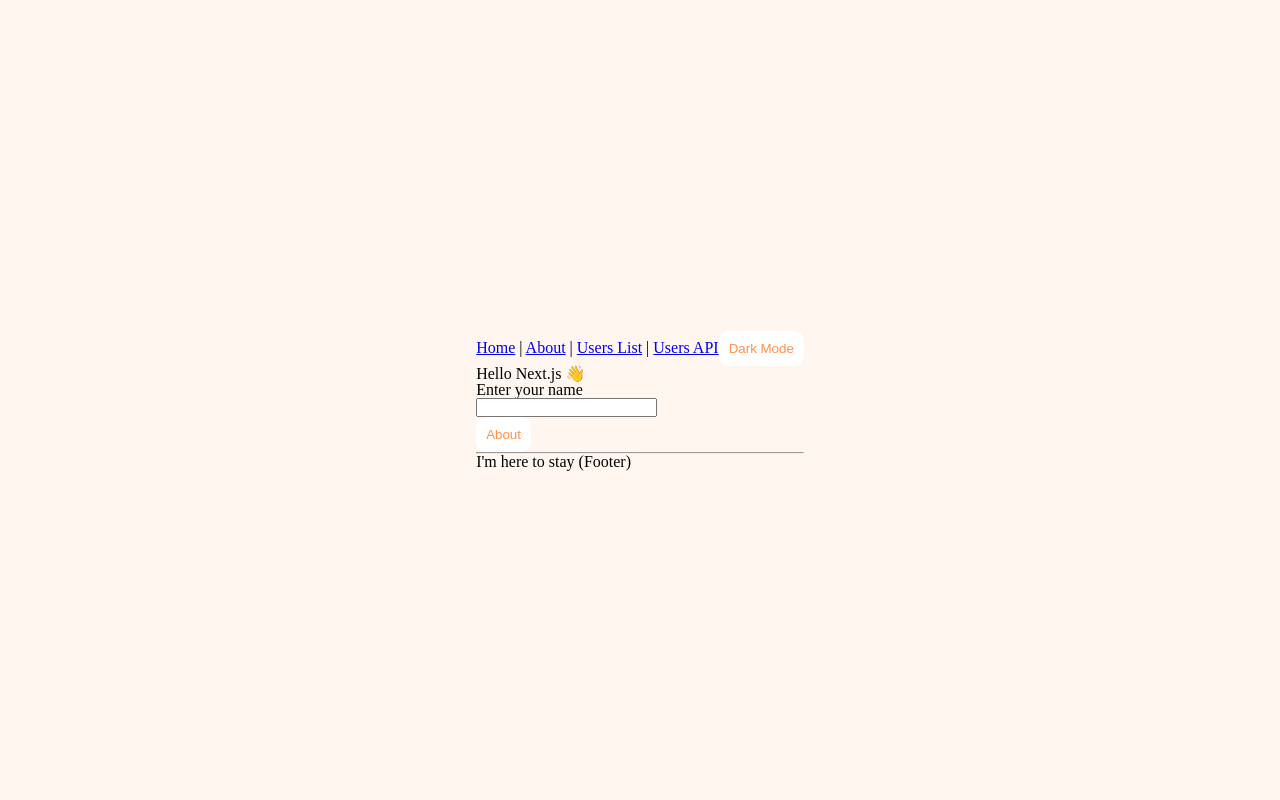
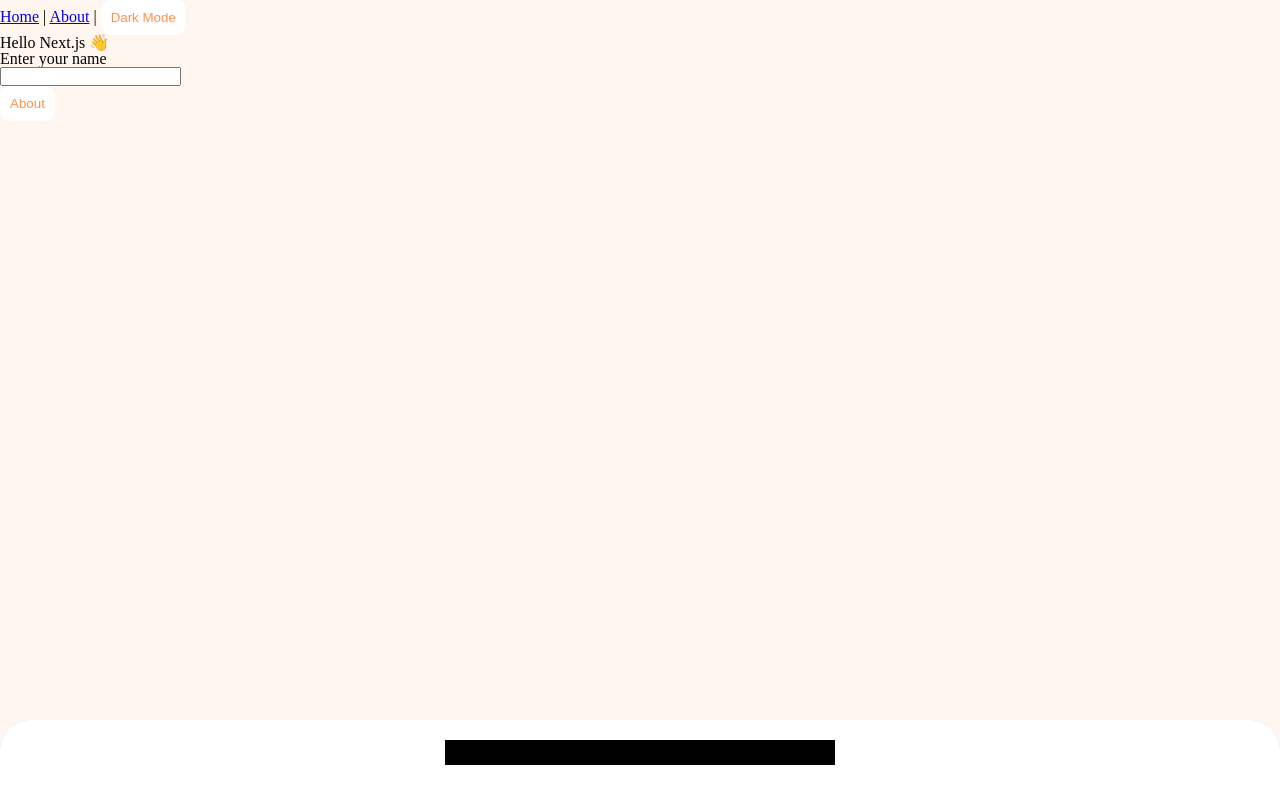
Before and after one commit to algo2000/Component, a Next.js app in the folder dark-mode-app/: page / in a window 1280 px wide. Built offline with nearby package versions, Linux system fonts and the light colour scheme.

Commit message:
update the dark theme project and make a navbar

```diff
--- a/dark-mode-app/components/GlobalStyles.tsx
+++ b/dark-mode-app/components/GlobalStyles.tsx
@@ -11,10 +11,8 @@ export const GlobalStyle = createGlobalStyle`
     body {
         align-items: center;
         background: ${({ theme }: { theme: any }) => theme.bgColor};
-        display: flex;
         flex-direction: column;
         justify-content: center;
-        height: 100vh;
         margin: 0;
         padding: 0;
         transition: all 0.25s linear;
--- a/dark-mode-app/components/Layout.tsx
+++ b/dark-mode-app/components/Layout.tsx
@@ -4,6 +4,7 @@ import Head from 'next/head'
 import { useRecoilState } from 'recoil'
 import themeState from './themeState'
 import ButtonCustom from './ButtonCustom'
+import NavigationBar from './NavigationBar'
 
 type Props = {
   children?: ReactNode
@@ -34,19 +35,12 @@ const Layout = ({ children, title = 'This is the default title' }: Props) => {
             <a>About</a>
           </Link>{' '}
         |{' '}
-            <Link href="/users">
-              <a>Users List</a>
-            </Link>{' '}
-        | <a href="/api/users">Users API</a>
           <ButtonCustom onClick={themeToggler}
-                        text={theme == 'light' ? 'Dark Mode' : 'Light Mode'}/>
+            text={theme == 'light' ? 'Dark Mode' : 'Light Mode'} />
         </nav>
       </header>
       {children}
-        <footer>
-          <hr />
-          <span>I'm here to stay (Footer)</span>
-        </footer>
+      <NavigationBar/>
     </div>
   )
 }
--- /dev/null
+++ b/dark-mode-app/components/NavigationBar.tsx
@@ -0,0 +1,41 @@
+import React from "react"
+import styled from "styled-components"
+import Course from "../icon/Course"
+import SVGView from "./SVGView"
+
+const NavigationBarStyle = styled.div`
+  background-color: ${({ theme }: { theme: any }) => theme.navigationBar.backgroundColor};
+  border-radius: 30px 30px 0px 0px;
+  box-shadow: 0px 0px 1px rgba(0, 0, 0, 0.15);
+  height: 80px;
+  position: fixed;
+  bottom: 0;
+  width: 100%;
+`
+
+const NavigationBarDockItemStyle = styled.div`
+  margin: 20px auto 35px auto ;
+  max-width: 390px;
+  height: 25px;
+  background-color:black;
+  overflow:hidden;
+`
+
+const SVGViewStyle = styled(SVGView)`
+  fill: ${({ theme }: { theme: any }) => theme.navigationBar.icon.focusFill};
+`
+
+const NavigationBar = () => {
+  return(
+    <NavigationBarStyle>
+      <NavigationBarDockItemStyle>
+        <SVGViewStyle
+          icon={Course}
+          width={20}
+          height={20}/>
+      </NavigationBarDockItemStyle>
+    </NavigationBarStyle>
+  )
+}
+
+export default NavigationBar
--- /dev/null
+++ b/dark-mode-app/components/SVGView.tsx
@@ -0,0 +1,33 @@
+import ISVGIcon from "../interfaces/ISVGIcon";
+
+type SVGType = {
+  icon: ISVGIcon,
+  width?: number,
+  height?: number,
+  fill? : string,
+}
+
+const SVGView = ({
+  icon,
+  ...props
+}: SVGType) => {
+
+  return (
+    <>
+      <svg viewBox={icon.viewBox} width={props.width} height={props.height}>
+        <path
+          fill={props.fill}
+          d={icon.d}
+        />
+      </svg>
+    </>
+  )
+}
+
+SVGView.defaultProps = {
+  width: 27,
+  height: 27,
+  fill: "#000000",
+}
+
+export default SVGView
--- a/dark-mode-app/components/Theme.tsx
+++ b/dark-mode-app/components/Theme.tsx
@@ -1,7 +1,8 @@
 import React, { ReactNode } from 'react'
 import { useRecoilState } from 'recoil'
 import { ThemeProvider } from "styled-components"
-import { darkTheme, lightTheme } from "../theme/theme"
+import darkTheme from '../theme/darkTheme'
+import lightTheme from '../theme/lightTheme'
 import { GlobalStyle } from "./GlobalStyles"
 import themeState from './themeState'
 
--- /dev/null
+++ b/dark-mode-app/icon/Course.ts
@@ -0,0 +1,8 @@
+import ISVGIcon from "../interfaces/ISVGIcon";
+
+const Course:ISVGIcon = {
+  d: 'M11.225,18.349a24.025,24.025,0,0,0,8.6-2.821A4.13,4.13,0,1,0,20.2,8.515,24.112,24.112,0,0,0,9.359,3.283a4.132,4.132,0,1,0-.137,2.78c.325.065.668.143,1.028.24a22.642,22.642,0,0,1,8.115,4.273,4.1,4.1,0,0,0-.151,2.681,21.663,21.663,0,0,1-7.178,2.328,4.135,4.135,0,1,0-2.677,5.631,12.58,12.58,0,0,0,6.256,3.007,4.131,4.131,0,1,0,.266-2.761,10.232,10.232,0,0,1-4.218-1.9A4.114,4.114,0,0,0,11.225,18.349Z',
+  viewBox: '0 0 25 27'
+}
+
+export default Course;
--- /dev/null
+++ b/dark-mode-app/interfaces/ISVGIcon.ts
@@ -0,0 +1,4 @@
+export default interface ISVGIcon {
+  d: string
+  viewBox: string
+}
--- a/dark-mode-app/pages/index.tsx
+++ b/dark-mode-app/pages/index.tsx
@@ -3,6 +3,7 @@ import React from 'react'
 import ButtonCustom from '../components/ButtonCustom'
 import Input from '../components/Input'
 import Layout from '../components/Layout'
+import NavigationBar from '../components/NavigationBar'
 
 const IndexPage = () => (
   <Layout title="Home | Next.js + TypeScript Example">
--- /dev/null
+++ b/dark-mode-app/theme/darkTheme.ts
@@ -0,0 +1,22 @@
+const navigationBar = {
+  backgroundColor: '#141414',
+  addIconBackgroundColor: '#1D1D1D',
+  icon : {
+    focusFill : '#FF924A',
+    blurFill : '#4A4A4A',
+  },
+}
+
+const darkTheme = {
+  bgColor: '#000000',
+  textColor: '#FFFFFF',
+  toggleBorder: '#6B8096',
+  gradient: 'linear-gradient(#091236, #1E215D)',
+  buttonDesign : {
+      color: '#FF924A',
+      backgroundColor: '#1D1D1D',
+  },
+  navigationBar,
+}
+
+export default darkTheme
--- /dev/null
+++ b/dark-mode-app/theme/lightTheme.ts
@@ -0,0 +1,22 @@
+const navigationBar = {
+  backgroundColor: '#FFFFFF',
+  addIconBackgroundColor: '#FFFFFF',
+  icon : {
+    focusFill : '#FF924A',
+    blurFill : '#E2E2E2'
+  },
+}
+
+const lightTheme = {
+  bgColor: '#FFF6EF',
+  textColor: '#000000',
+  toggleBorder: '#FFF',
+  gradient: 'linear-gradient(#39598A, #79D7ED)',
+  buttonDesign : {
+      color: '#FF924A',
+      backgroundColor: '#ffffff',
+  },
+  navigationBar,
+}
+
+export default lightTheme
--- a/dark-mode-app/theme/theme.ts
+++ b/dark-mode-app/theme/theme.ts
@@ -1,24 +1,5 @@
-export const lightTheme = {
-    bgColor: '#FFF6EF',
-    textColor: '#000000',
-    toggleBorder: '#FFF',
-    gradient: 'linear-gradient(#39598A, #79D7ED)',
-    buttonDesign : {
-        color: '#FF924A',
-        backgroundColor: '#ffffff',
-    },
-}
-
-export const darkTheme = {
-    bgColor: '#060606',
-    textColor: '#FFFFFF',
-    toggleBorder: '#6B8096',
-    gradient: 'linear-gradient(#091236, #1E215D)',
-    buttonDesign : {
-        color: '#FF924A',
-        backgroundColor: '#1D1D1D',
-    },
-}
+import lightTheme from './lightTheme'
+import darkTheme from './darkTheme'
 
 export const theme = {
     lightTheme,
```
Also changed, not shown: dark-mode-app/icon/Add.ts (added, +8 -0 lines). Lines whose indentation alone changed are shown as unchanged.
